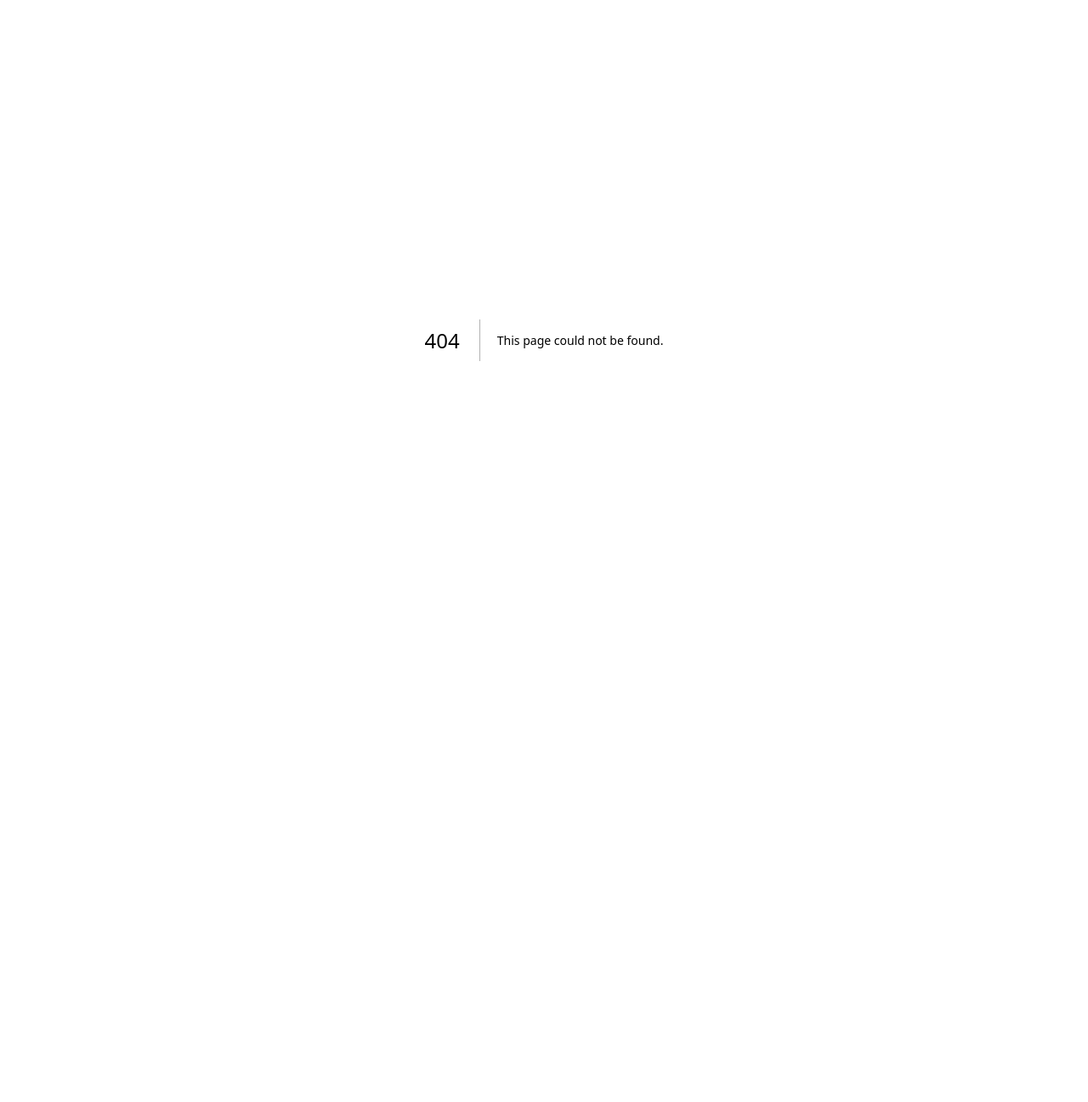
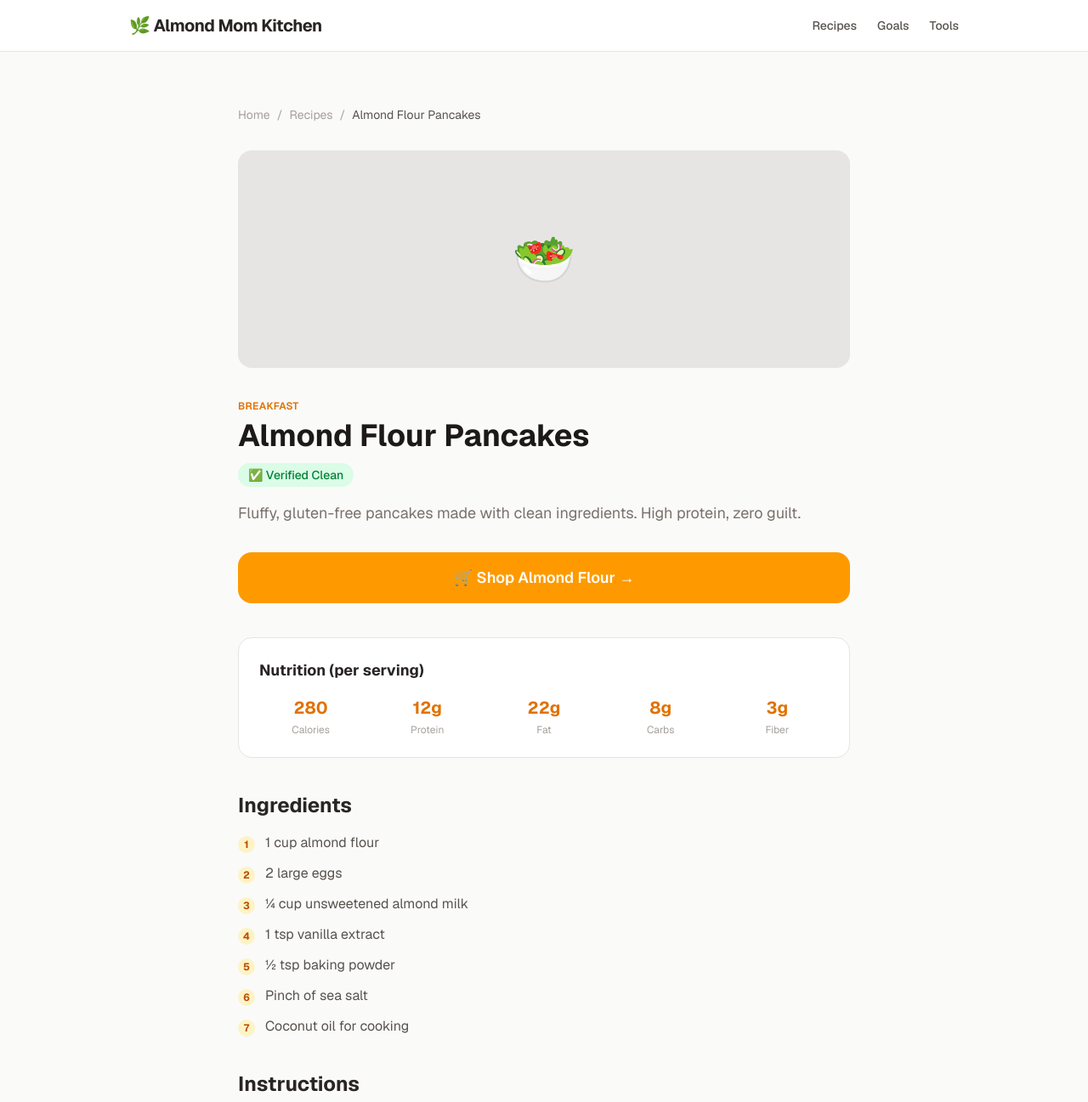
Before and after one commit to esteban64lemus-cmd/almond-mom-kitchen, a Next.js app: page /blog/almond-flour-pancakes in a window 1280 px wide. Before the commit this address had no page. Shown: the top 1297 px of the page at 85% size. Before the commit the page ends 800 px from the top, so only its background shows below. Built offline with nearby package versions, Linux system fonts and the light colour scheme.

Commit message:
feat: individual recipe page with ingredients, instructions, nutrition, and affiliate CTA

```diff
--- /dev/null
+++ b/src/app/blog/[slug]/page.tsx
@@ -0,0 +1,249 @@
+// Individual recipe page — /blog/[slug]
+import Link from "next/link";
+import type { Metadata } from "next";
+import { generateRecipeMetadata } from "@/components/seo-handler";
+
+// Static recipe data (replace with Sanity fetch when CMS is configured)
+const recipes: Record<string, {
+  title: string;
+  description: string;
+  category: string;
+  affiliateUrl: string;
+  affiliateLabel: string;
+  isCleanSwap: boolean;
+  ingredients: string[];
+  instructions: string[];
+  nutrition: { label: string; value: string }[];
+}> = {
+  "almond-flour-pancakes": {
+    title: "Almond Flour Pancakes",
+    description: "Fluffy, gluten-free pancakes made with clean ingredients. High protein, zero guilt.",
+    category: "Breakfast",
+    affiliateUrl: "https://amzn.to/almond-flour",
+    affiliateLabel: "Shop Almond Flour",
+    isCleanSwap: true,
+    ingredients: [
+      "1 cup almond flour",
+      "2 large eggs",
+      "¼ cup unsweetened almond milk",
+      "1 tsp vanilla extract",
+      "½ tsp baking powder",
+      "Pinch of sea salt",
+      "Coconut oil for cooking",
+    ],
+    instructions: [
+      "Whisk together almond flour, baking powder, and salt in a bowl.",
+      "In a separate bowl, beat eggs, almond milk, and vanilla extract.",
+      "Combine wet and dry ingredients. Stir until smooth.",
+      "Heat a skillet over medium heat and lightly coat with coconut oil.",
+      "Pour ¼ cup batter per pancake. Cook 2-3 min per side until golden.",
+      "Serve with fresh berries and a drizzle of raw honey.",
+    ],
+    nutrition: [
+      { label: "Calories", value: "280" },
+      { label: "Protein", value: "12g" },
+      { label: "Fat", value: "22g" },
+      { label: "Carbs", value: "8g" },
+      { label: "Fiber", value: "3g" },
+    ],
+  },
+  "keto-avocado-bowl": {
+    title: "Keto Avocado Power Bowl",
+    description: "Packed with healthy fats and fiber. The perfect clean energy lunch.",
+    category: "Keto",
+    affiliateUrl: "https://amzn.to/avocado-oil",
+    affiliateLabel: "Shop Avocado Oil",
+    isCleanSwap: true,
+    ingredients: [
+      "1 large ripe avocado",
+      "½ cup cooked quinoa",
+      "¼ cup cherry tomatoes, halved",
+      "2 tbsp pumpkin seeds",
+      "1 tbsp avocado oil",
+      "Juice of ½ lemon",
+      "Sea salt and black pepper to taste",
+    ],
+    instructions: [
+      "Halve the avocado and remove the pit.",
+      "Scoop avocado into a bowl and mash lightly.",
+      "Add cooked quinoa, cherry tomatoes, and pumpkin seeds.",
+      "Drizzle with avocado oil and lemon juice.",
+      "Season with sea salt and black pepper.",
+      "Toss gently and serve immediately.",
+    ],
+    nutrition: [
+      { label: "Calories", value: "420" },
+      { label: "Protein", value: "9g" },
+      { label: "Fat", value: "34g" },
+      { label: "Carbs", value: "18g" },
+      { label: "Fiber", value: "10g" },
+    ],
+  },
+  "vegan-chia-pudding": {
+    title: "Overnight Chia Pudding",
+    description: "Prep the night before. Wake up to a creamy, omega-3 rich breakfast.",
+    category: "Vegan",
+    affiliateUrl: "https://amzn.to/chia-seeds",
+    affiliateLabel: "Shop Chia Seeds",
+    isCleanSwap: false,
+    ingredients: [
+      "3 tbsp chia seeds",
+      "1 cup oat milk",
+      "1 tsp maple syrup",
+      "½ tsp vanilla extract",
+      "Fresh fruit for topping",
+    ],
+    instructions: [
+      "Combine chia seeds, oat milk, maple syrup, and vanilla in a jar.",
+      "Stir well to prevent clumping.",
+      "Cover and refrigerate overnight (minimum 4 hours).",
+      "In the morning, stir again and add fresh fruit on top.",
+      "Enjoy cold straight from the jar.",
+    ],
+    nutrition: [
+      { label: "Calories", value: "210" },
+      { label: "Protein", value: "7g" },
+      { label: "Fat", value: "10g" },
+      { label: "Carbs", value: "24g" },
+      { label: "Fiber", value: "12g" },
+    ],
+  },
+};
+
+export async function generateMetadata({ params }: { params: { slug: string } }): Promise<Metadata> {
+  const recipe = recipes[params.slug];
+  if (!recipe) return { title: "Recipe Not Found | Almond Mom Kitchen" };
+
+  return generateRecipeMetadata({
+    title: recipe.title,
+    description: recipe.description,
+    category: recipe.category,
+    slug: params.slug,
+  });
+}
+
+export default function RecipePage({ params }: { params: { slug: string } }) {
+  const recipe = recipes[params.slug];
+
+  if (!recipe) {
+    return (
+      <div className="min-h-screen bg-stone-50 flex items-center justify-center">
+        <div className="text-center">
+          <h1 className="text-2xl font-bold text-stone-800 mb-2">Recipe not found</h1>
+          <Link href="/blog" className="text-amber-600 hover:underline">← Back to recipes</Link>
+        </div>
+      </div>
+    );
+  }
+
+  return (
+    <div className="min-h-screen bg-stone-50 font-sans">
+      {/* Nav */}
+      <nav className="border-b border-stone-200 bg-white sticky top-0 z-50">
+        <div className="max-w-5xl mx-auto px-6 py-4 flex items-center justify-between">
+          <Link href="/" className="text-xl font-bold text-stone-800 tracking-tight">
+            🌿 Almond Mom Kitchen
+          </Link>
+          <div className="flex gap-6 text-sm font-medium text-stone-600">
+            <Link href="/blog" className="hover:text-amber-600 transition-colors">Recipes</Link>
+            <Link href="/#goals" className="hover:text-amber-600 transition-colors">Goals</Link>
+            <Link href="/#tools" className="hover:text-amber-600 transition-colors">Tools</Link>
+          </div>
+        </div>
+      </nav>
+
+      <div className="max-w-3xl mx-auto px-6 py-16">
+        {/* Breadcrumb */}
+        <div className="flex items-center gap-2 text-sm text-stone-400 mb-8">
+          <Link href="/" className="hover:text-amber-600">Home</Link>
+          <span>/</span>
+          <Link href="/blog" className="hover:text-amber-600">Recipes</Link>
+          <span>/</span>
+          <span className="text-stone-600">{recipe.title}</span>
+        </div>
+
+        {/* Hero image placeholder */}
+        <div className="w-full h-64 bg-stone-200 rounded-2xl flex items-center justify-center text-6xl mb-8">
+          🥗
+        </div>
+
+        {/* Header */}
+        <div className="mb-8">
+          <span className="text-xs font-semibold uppercase tracking-wide text-amber-600">
+            {recipe.category}
+          </span>
+          <h1 className="text-4xl font-bold text-stone-900 mt-1 mb-3">{recipe.title}</h1>
+          {recipe.isCleanSwap && (
+            <span className="inline-flex items-center gap-1 px-3 py-1 rounded-full bg-green-100 text-green-700 text-sm font-medium">
+              ✅ Verified Clean
+            </span>
+          )}
+          <p className="text-stone-500 mt-4 text-lg leading-relaxed">{recipe.description}</p>
+        </div>
+
+        {/* Affiliate CTA */}
+        <a
+          href={recipe.affiliateUrl}
+          target="_blank"
+          rel="noopener noreferrer sponsored"
+          className="flex items-center justify-center gap-2 w-full bg-amber-500 hover:bg-amber-600 text-white font-semibold py-4 rounded-2xl transition-colors mb-10 text-lg"
+        >
+          🛒 {recipe.affiliateLabel} →
+        </a>
+
+        {/* Nutrition */}
+        <div className="bg-white border border-stone-200 rounded-2xl p-6 mb-10">
+          <h2 className="text-lg font-bold text-stone-800 mb-4">Nutrition (per serving)</h2>
+          <div className="grid grid-cols-5 gap-4">
+            {recipe.nutrition.map((n) => (
+              <div key={n.label} className="text-center">
+                <div className="text-xl font-bold text-amber-600">{n.value}</div>
+                <div className="text-xs text-stone-400 mt-1">{n.label}</div>
+              </div>
+            ))}
+          </div>
+        </div>
+
+        {/* Ingredients */}
+        <div className="mb-10">
+          <h2 className="text-2xl font-bold text-stone-800 mb-4">Ingredients</h2>
+          <ul className="space-y-3">
+            {recipe.ingredients.map((ing, i) => (
+              <li key={i} className="flex items-start gap-3 text-stone-600">
+                <span className="mt-1 w-5 h-5 rounded-full bg-amber-100 text-amber-700 text-xs flex items-center justify-center font-bold flex-shrink-0">
+                  {i + 1}
+                </span>
+                {ing}
+              </li>
+            ))}
+          </ul>
+        </div>
+
+        {/* Instructions */}
+        <div className="mb-12">
+          <h2 className="text-2xl font-bold text-stone-800 mb-4">Instructions</h2>
+          <ol className="space-y-4">
+            {recipe.instructions.map((step, i) => (
+              <li key={i} className="flex gap-4">
+                <span className="w-8 h-8 rounded-full bg-amber-500 text-white text-sm flex items-center justify-center font-bold flex-shrink-0">
+                  {i + 1}
+                </span>
+                <p className="text-stone-600 leading-relaxed pt-1">{step}</p>
+              </li>
+            ))}
+          </ol>
+        </div>
+
+        {/* Back link */}
+        <Link href="/blog" className="text-amber-600 font-semibold hover:underline">
+          ← Back to all recipes
+        </Link>
+      </div>
+
+      {/* Footer */}
+      <footer className="border-t border-stone-200 py-10 text-center text-sm text-stone-400 mt-10">
+        <p>© {new Date().getFullYear()} Almond Mom Kitchen. All rights reserved.</p>
+      </footer>
+    </div>
+  );
+}
```
